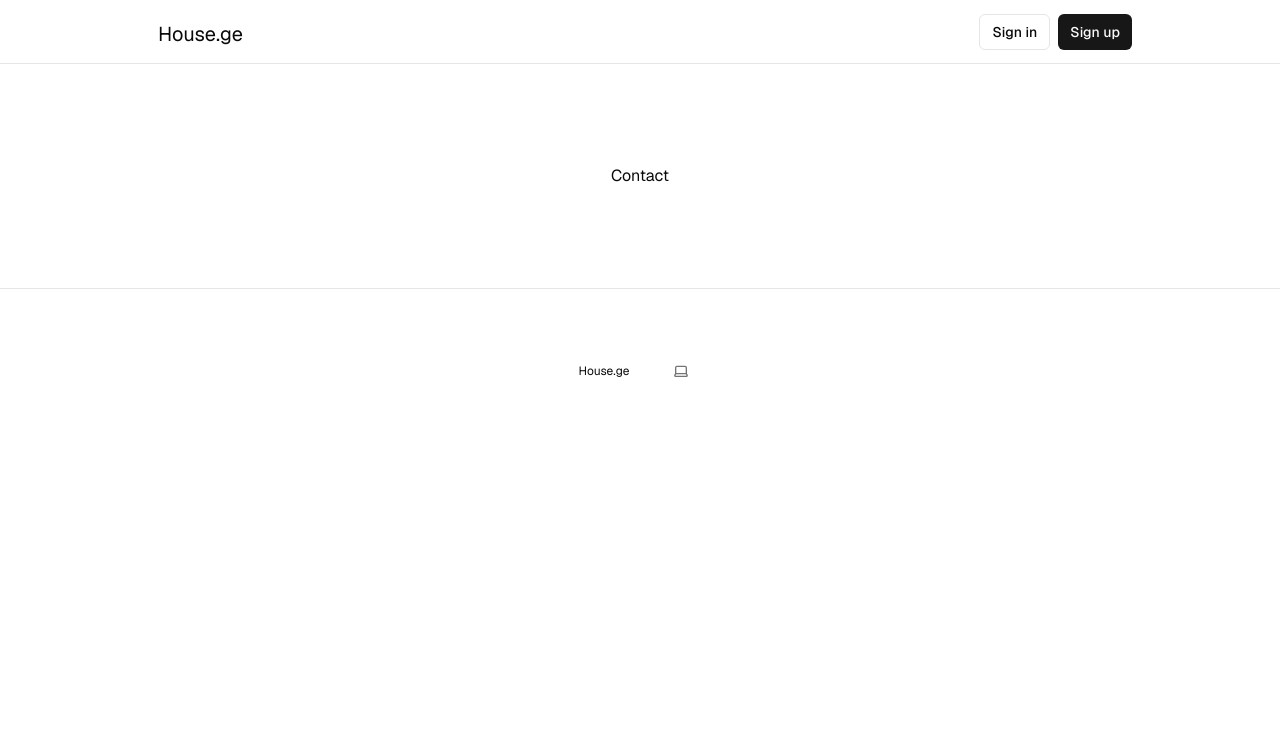
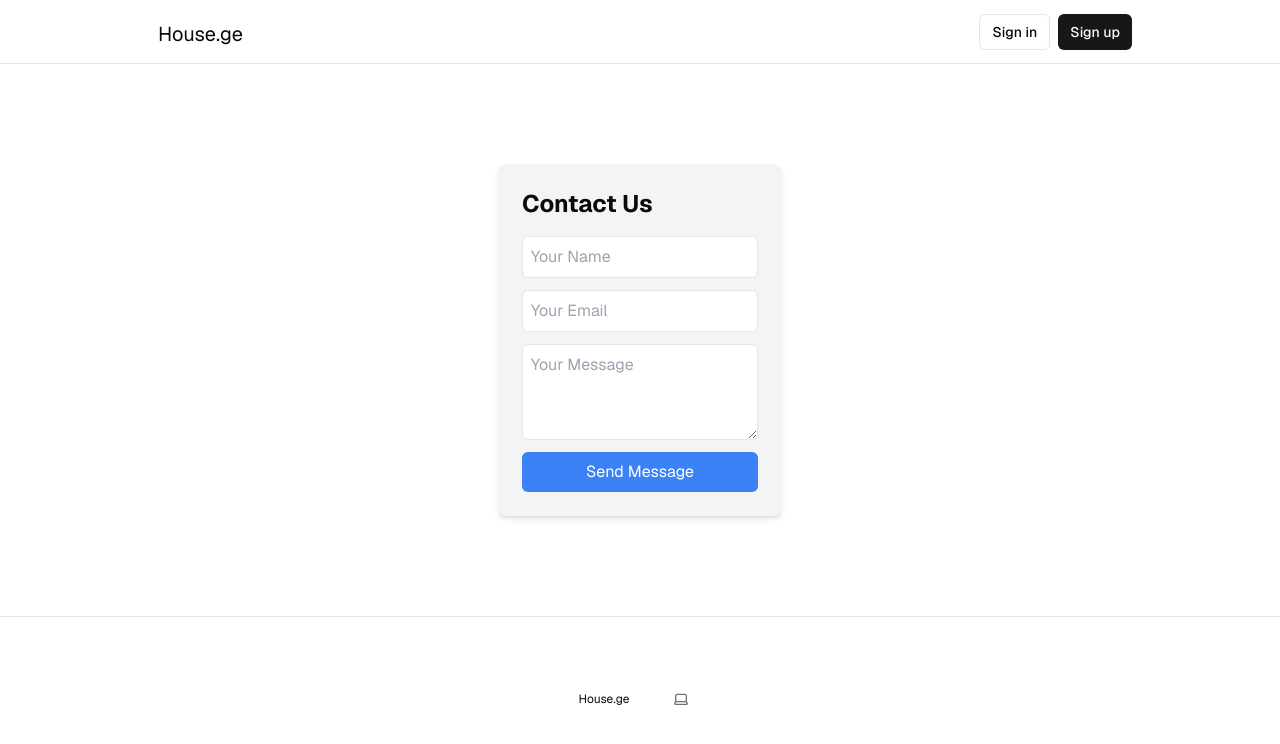
Before and after one commit to Daviti0410/FInal_Project, a Next.js app: page /protected/Contact in a window 1280 px wide. Shown: the top 744 px of the page. Built offline with nearby package versions, Linux system fonts and the light colour scheme; no server answers.

Commit message:
first part of the nodemailer

```diff
--- /dev/null
+++ b/app/api/contact/route.ts
@@ -0,0 +1,36 @@
+import { NextResponse } from "next/server";
+import nodemailer from "nodemailer";
+
+export async function POST(req: Request) {
+  try {
+    const { name, email, message } = await req.json();
+
+    const transporter = nodemailer.createTransport({
+      service: "gmail",
+      auth: {
+        user: process.env.GMAIL_USER,
+        pass: process.env.GMAIL_PASS,
+      },
+    });
+
+    const mailOptions = {
+      from: email,
+      to: process.env.GMAIL_USER,
+      subject: `New Contact Form Message from ${name}`,
+      text: `Name: ${name}\nEmail: ${email}\nMessage: ${message}`,
+    };
+
+    await transporter.sendMail(mailOptions);
+
+    return NextResponse.json(
+      { success: true, message: "Email sent successfully!" },
+      { status: 200 }
+    );
+  } catch (error) {
+    console.error("Error sending email:", error);
+    return NextResponse.json(
+      { success: false, message: "Failed to send email" },
+      { status: 500 }
+    );
+  }
+}
--- a/app/protected/Contact/page.tsx
+++ b/app/protected/Contact/page.tsx
@@ -1,7 +1,81 @@
-import React from "react";
+"use client";
+import { useState } from "react";
 
-function Contact() {
-  return <div>Contact</div>;
+export default function Contact() {
+  const [formData, setFormData] = useState({
+    name: "",
+    email: "",
+    message: "",
+  });
+
+  const [status, setStatus] = useState("");
+
+  const handleChange = (
+    e: React.ChangeEvent<HTMLInputElement | HTMLTextAreaElement>
+  ) => {
+    setFormData({ ...formData, [e.target.name]: e.target.value });
+  };
+
+  const handleSubmit = async (e: React.FormEvent) => {
+    e.preventDefault();
+    setStatus("Sending...");
+
+    try {
+      const response = await fetch("/api/contact", {
+        method: "POST",
+        headers: { "Content-Type": "application/json" },
+        body: JSON.stringify(formData),
+      });
+
+      const result = await response.json();
+
+      if (result.success) {
+        setStatus("Message sent successfully!");
+        setFormData({ name: "", email: "", message: "" });
+      } else {
+        setStatus("Failed to send message.");
+      }
+    } catch (error) {
+      console.error("Error:", error);
+      setStatus("An error occurred.");
+    }
+  };
+
+  return (
+    <div className="max-w-lg mx-auto p-6 bg-gray-100 rounded-lg shadow-md">
+      <h1 className="text-2xl font-bold mb-4">Contact Us</h1>
+      <form onSubmit={handleSubmit} className="flex flex-col gap-3">
+        <input
+          type="text"
+          name="name"
+          placeholder="Your Name"
+          value={formData.name}
+          onChange={handleChange}
+          required
+          className="p-2 border rounded-md"
+        />
+        <input
+          type="email"
+          name="email"
+          placeholder="Your Email"
+          value={formData.email}
+          onChange={handleChange}
+          required
+          className="p-2 border rounded-md"
+        />
+        <textarea
+          name="message"
+          placeholder="Your Message"
+          value={formData.message}
+          onChange={handleChange}
+          required
+          className="p-2 border rounded-md h-24"
+        />
+        <button type="submit" className="bg-blue-500 text-white p-2 rounded-md">
+          Send Message
+        </button>
+      </form>
+      {status && <p className="mt-3 text-center">{status}</p>}
+    </div>
+  );
 }
-
-export default Contact;
--- a/package.json
+++ b/package.json
@@ -19,6 +19,7 @@
     "lucide-react": "^0.468.0",
     "next": "latest",
     "next-themes": "^0.4.3",
+    "nodemailer": "^6.10.0",
     "prettier": "^3.3.3",
     "react": "19.0.0",
     "react-dom": "19.0.0",
@@ -27,6 +28,7 @@
   },
   "devDependencies": {
     "@types/node": "22.10.2",
+    "@types/nodemailer": "^6.4.17",
     "@types/react": "^19.0.2",
     "@types/react-dom": "19.0.2",
     "postcss": "8.4.49",
```
Also changed, not shown: 1 other file (tests, documents, lock files or other folders).
